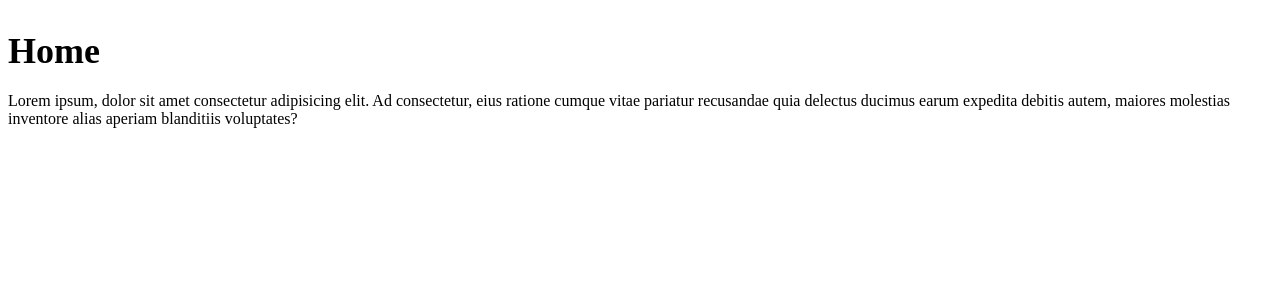
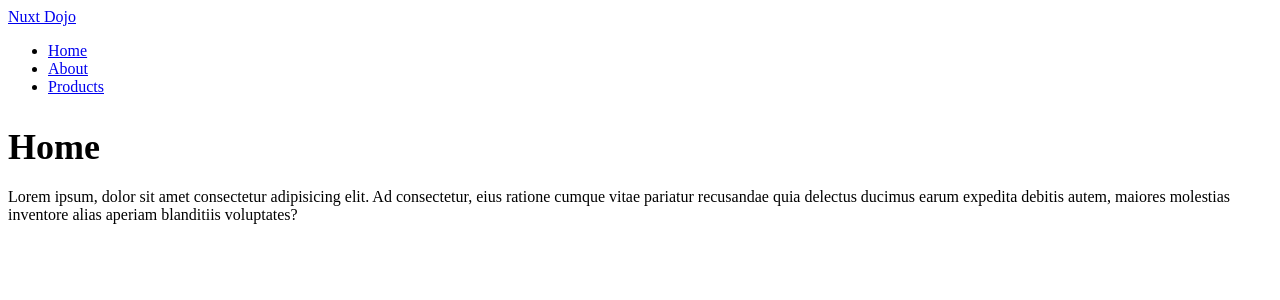
Before and after one commit to dgomezc/nuxt-dojo, a Nuxt app: page / in a window 1280 px wide. Shown: the top 300 px of the page. Built offline with nearby package versions, Linux system fonts and the light colour scheme.

Commit message:
Route parameters and NuxtLink

```diff
--- a/pages/index.vue
+++ b/pages/index.vue
@@ -1,5 +1,18 @@
 <template>
     <div>
+        <header>
+            <nav>
+                <NuxtLink to="/">Nuxt Dojo</NuxtLink>
+                <ul>
+                    <li>
+                <NuxtLink to="/">Home</NuxtLink></li>
+                    <li>
+                <NuxtLink to="/about">About</NuxtLink></li>
+                    <li>
+                <NuxtLink to="/products">Products</NuxtLink></li>
+                </ul>
+            </nav>
+        </header>
         <h2>Home</h2>
         <p>Lorem ipsum, dolor sit amet consectetur adipisicing elit. Ad consectetur, eius ratione cumque vitae pariatur
             recusandae quia delectus ducimus earum expedita debitis autem, maiores molestias inventore alias aperiam
--- /dev/null
+++ b/pages/products/[id].vue
@@ -0,0 +1,17 @@
+<template>
+  <div>
+    <p>Product details for {{ id }}</p>
+    <p>
+      Lorem ipsum dolor sit amet consectetur adipisicing elit. Explicabo veniam
+      cupiditate tempore necessitatibus adipisci iusto voluptatibus, dolorem
+      consequatur vel, quis fugit officia. Placeat neque aut accusantium non
+      quasi ut cupiditate.
+    </p>
+  </div>
+</template>
+
+<script setup>
+const { id } = useRoute().params;
+</script>
+
+<style lang="scss" scoped></style>
```
